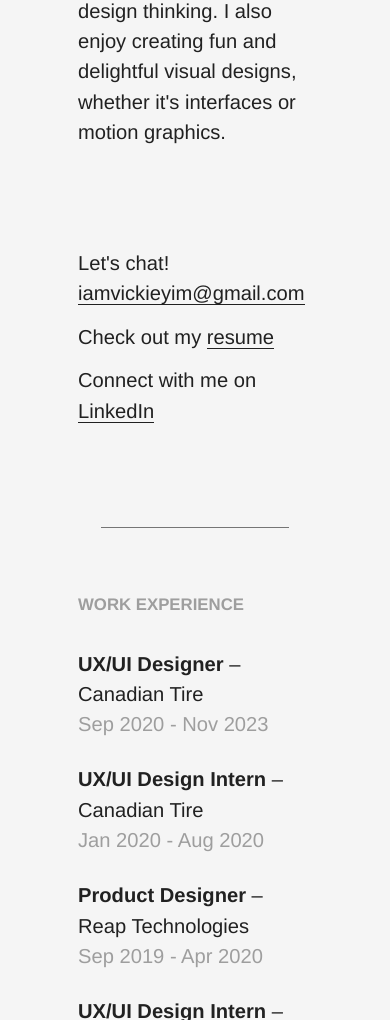
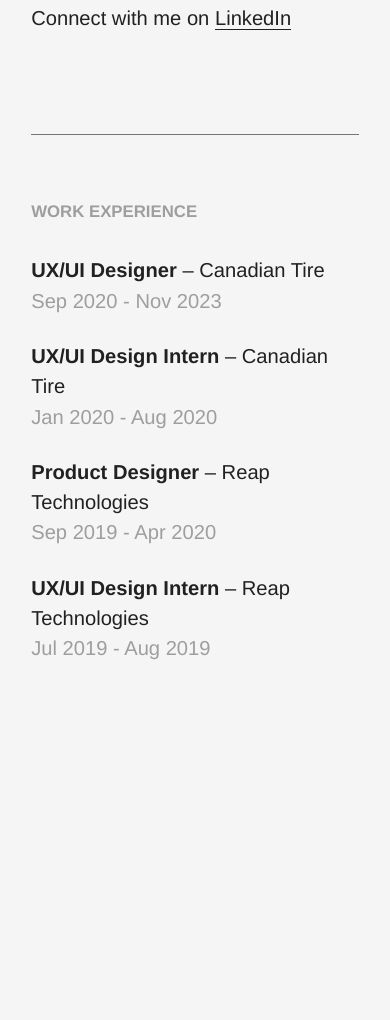
Before and after one commit to vickieyim/vickieyim.github.io, a plain HTML site: page about.html in a window 390 px wide. Shown: the part 980-2000 px from the top of the page. After the commit the page ends 1744 px from the top, so only its background shows below. Drawn offline with Linux system fonts and the light colour scheme.

Commit message:
Update Light

```diff
--- a/css/styles.css
+++ b/css/styles.css
@@ -285,6 +285,7 @@ section:nth-last-of-type(1) {
 }
 
 #about section {
+	margin: 0 10vw;
 	margin-bottom: 6rem;
 }
 
@@ -419,7 +420,7 @@ a.payment-platform:hover {
 /* ----------------------------- About ----------------------------- */
 
 #about {
-	margin: 8rem 20vw;
+	margin-top: 8rem;
 }
 
 #contact a {
@@ -504,6 +505,10 @@ img {
 
 @media (max-width: 50em) {
 
+	p {
+		font-size: 1rem;
+	}
+
 	img.desktop {
 		display: none;
 	}
@@ -534,6 +539,11 @@ img {
 		margin: 0;
 	}
 
+	#about section {
+		margin: 0;
+		margin-bottom: 6rem;
+	}
+
 	.img-gif {
 		padding: 0;
 	}
@@ -544,10 +554,6 @@ img {
 
 	div.gifs-3col {
 		grid-gap: 1rem;
-	}
-
-	p {
-		font-size: 1rem;
 	}
 
 	.media {
@@ -579,7 +585,7 @@ img {
 		display: inline-flex;
 		width: 100%;
 		justify-content: space-between;
-		padding: 2rem 4rem;
+		padding: 2rem 3rem;
 	}
 
 	.nav a {
@@ -657,12 +663,6 @@ img {
 		margin-bottom: 6rem;
 	}
 
-	hr.solid {
-		margin: 0 6vw;
-		margin-top: 6rem;
-		margin-bottom: 4rem;
-	}
-
 	div.gifs-3col {
 		grid-gap: 0.5rem;
 	}
```
Also changed, not shown: product-ordering.html (+1 -1 lines), space-planning.html (+1 -1 lines).
